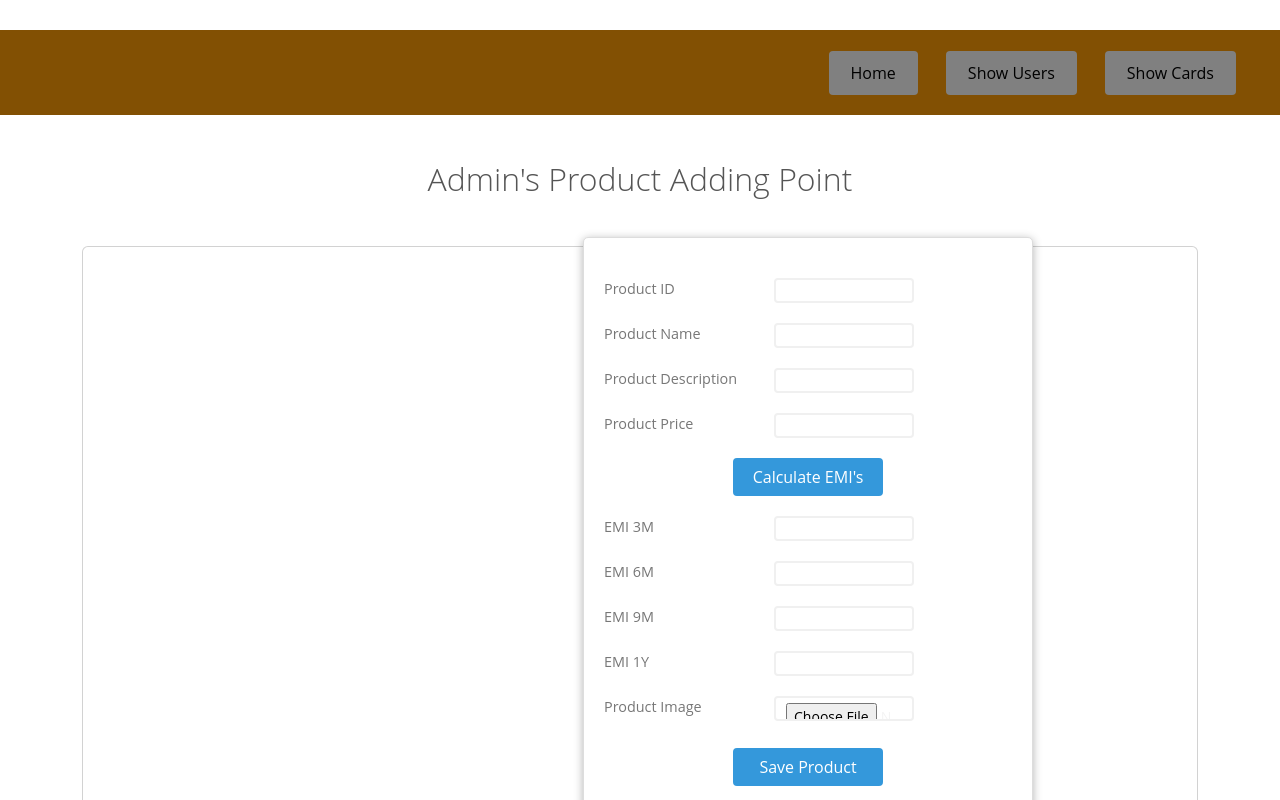
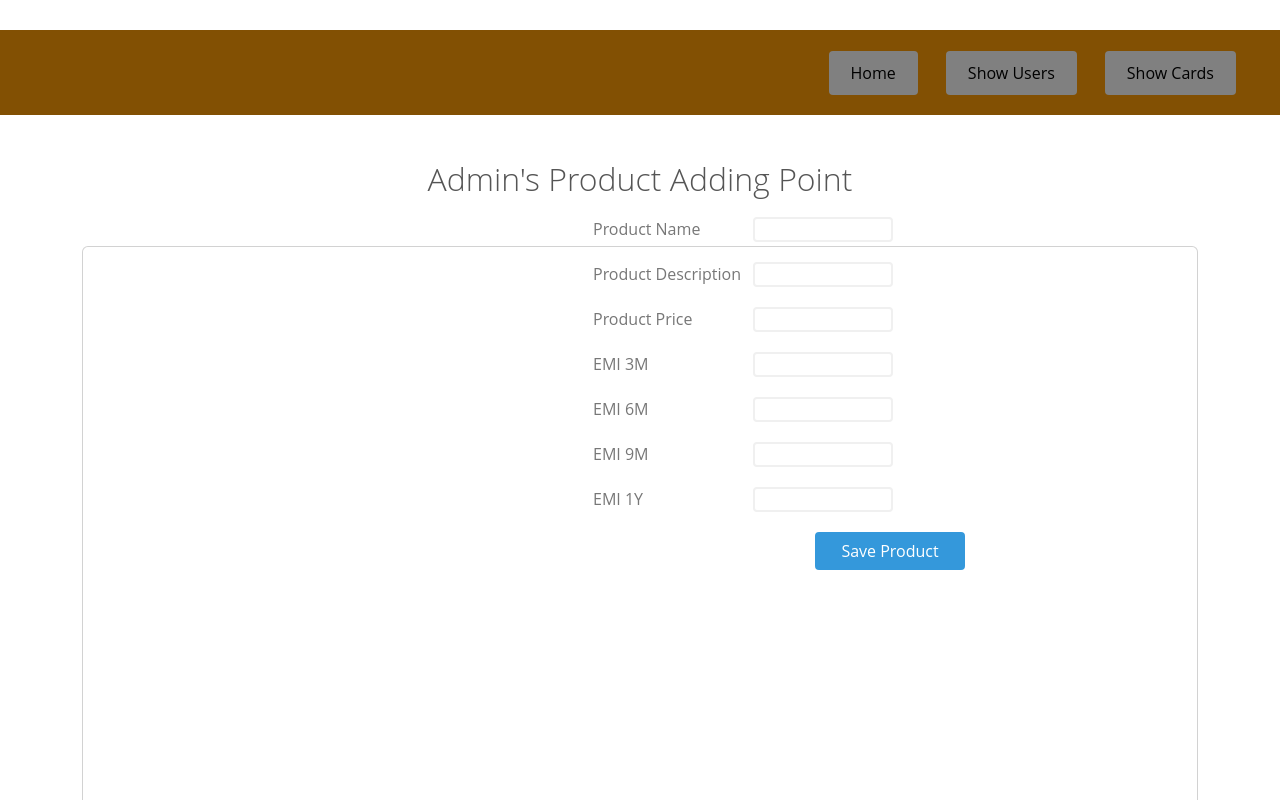
Before and after one commit to abhi6083/Consumer-Finance-Management-System, a React (Create React App) app in the folder my-app/: page /addproduct in a window 1280 px wide. Shown: the top 800 px of the page. Built offline with nearby package versions, Linux system fonts and the light colour scheme; the HTML template or start-up script is replaced by a standard one.

Commit message:
I am done  :)

```diff
--- a/my-app/src/components/pages/Adminpage.js
+++ b/my-app/src/components/pages/Adminpage.js
@@ -1,5 +1,6 @@
-import React from 'react'
-import { Link, useNavigate } from 'react-router-dom'
+
+import { Link, } from 'react-router-dom'
+import React,{useState,useEffect} from 'react'
 
 
 import "./Adminpage.module.css";
@@ -15,6 +16,17 @@ import {
 
 
 export default function Adminpage() {
+
+
+  const [user,setuser]=useState([])
+  useEffect(()=>{
+    fetch('http://localhost:9797/userRest/api/user', {
+    }).then(response=>response.json())
+    .then(response=>{
+       console.log(response)
+       setuser(response)
+    })
+  },[])
 
   return (
 
@@ -36,7 +48,7 @@ export default function Adminpage() {
             </NavBtn>
 
             <NavBtn>
-              <NavBtnLink to='/activateuser'>Show Cards</NavBtnLink>
+              <NavBtnLink to='/activateuser'>UnFerified Users </NavBtnLink>
             </NavBtn>
 
           </NavMenu>
@@ -70,28 +82,26 @@ export default function Adminpage() {
             <th>Ifsc code</th>
             <th>Applied_on</th>
             <th>IsVerified</th>
-            <th>Create Card</th>
-            <th>Delete</th>
 
 
           </tr>
+          {user.map((u)=>{
+    return(
           <tr>
-            <td>u.regid</td>
-            <td>u.uname</td>
-            <td>u.phone</td>
-            <td>u.email</td>
-            <td>u.address</td>
-            <td>u.cardtype</td>
-            <td>u.bankname</td>
-            <td>u.acc_no</td>
-            <td>u.ifsc_code</td>
-            <td>u.applied_on</td>
-            <td>u.isVerified</td>
-
-            <td><button className="button">Create Card </button></td >
-            <td><button className="button">Delete</button></td >
+            <td>{u.regid}</td>
+            <td>{u.uname}</td>
+            <td>{u.phone}</td>
+            <td>{u.email}</td>
+            <td>{u.address}</td>
+            <td>{u.cardtype}</td>
+            <td>{u.bankname}</td>
+            <td>{u.acc_no}</td>
+            <td>{u.ifsc_code}</td>
+            <td>{u.applied_on}</td>
+            <td>{u.isVerified}</td>
 
           </tr >
+           )})}
         </table >
 
 
--- a/my-app/src/components/pages/Dashboard.js
+++ b/my-app/src/components/pages/Dashboard.js
@@ -14,24 +14,27 @@ import {
 
 export default function Dashboard({regid}) {
 
-    // const[card,setcard]=useState()
-    // const[prodh,setprodh]=useState([])
+    const[card,setcard]=useState([])
+    const[prodh,setprodh]=useState([])
 
-    // fetch('http://localhost:9797/cardapi/findcard/'+regid, {
-    // }).then(response=>response.json())
-    // .then(response=>{
-    //    console.log(response)
-    //    console.log("nanda")
-    //    setcard(response)
-   // })
-    // useEffect(()=>{
-    //     fetch('http://localhost:9797/producthistory/api/ph/'+regid, {
-    //     }).then(response=>response.json())
-    //     .then(response=>{
-    //        console.log(response)
-    //        setprodh(response)
-    //     })
-    //   },[])
+    useEffect(()=>{
+        fetch('http://localhost:9797/producthistory/api/ph/'+regid, {
+        }).then(response=>response.json())
+        .then(response=>{
+           console.log(response)
+           setprodh(response)
+        })
+        fetch('http://localhost:9797/cardapi/findcard/'+regid, {
+      }).then(response=>response.json())
+     .then(response=>{
+         console.log(response)
+         console.log("nanda")
+         setcard(response)
+     })
+      },[])
+
+
+
 
     return (
 <div>
@@ -62,23 +65,23 @@ export default function Dashboard({regid}) {
             <div className={styles.carddetails}>
 
                     <label htmlFor="cardno">Card Number:</label>
-                    <input type="text" id="cardno" name="cardno" value="123456" readonly />
+                    <input type="text" id="cardno" name="cardno" value={card.cardno} readonly />
                     <br/>
                         <label htmlFor="name">User Id:</label>
-                    <input type="text" id="name"  name="name" value="nanda" readonly/>
+                    <input type="text" id="name"  name="name" value={card.regid} readonly/>
                     <br/>
                     <label htmlFor="validity">Valid till:</label>
 
-                    <input type="text" id="validity" name="validity" value="07-23" readonly/>
+                    <input type="text" id="validity" name="validity" value={card.validity} readonly/>
                     <br/>
                     <label htmlFor="ctype">Card Type:</label>
-                    <input type="text" id="ctype" name="ctype" value="Gold"  readonly/>
+                    <input type="text" id="ctype" name="ctype" value={card.cardtype}  readonly/>
              </div>
 
 
              <div className={styles.cardinfo}>
-                    TOTAL CREDIT:20000<br/>
-                    REMAINING CREDIT:19000<br/>
+                    TOTAL CREDIT:{card.initialbal}<br/>
+                    REMAINING CREDIT:{card.availbal}<br/>
              </div>
 
 
@@ -99,13 +102,14 @@ export default function Dashboard({regid}) {
                </tr>
            </thead>
            <tbody>
-
+           {prodh.map((product)=>{
+    return(
             <tr>
-                  <td>IQOO</td>
-                  <td>10000</td>
-                  <td>250</td>
+                  <td>{product.prodname}</td>
+                  <td>{product.price}</td>
+                  <td>{product.amountpaid}</td>
                </tr>
-
+               )})}
            </tbody>
 
        </table>
--- a/my-app/src/components/pages/ProductDetails.js
+++ b/my-app/src/components/pages/ProductDetails.js
@@ -12,27 +12,11 @@ export default function ProductDetails({regid}) {
     const[prod,setprod]=useState([])
     console.log(prodid)
     const[emi,setemi]=useState()
-    var flag1=1
 
-    const submit=()=>{
 
-        fetch('http://localhost:9797/cardapi/findcard/'+regid, {
-    }).then(response=>response.json())
-    .then(response=>{
-       console.log(response)
-       console.log("nanda")
-       console.log(response.availbal)
-       console.log(emi)
-    })
-
-    fetch('http://localhost:9797/cardapi/updatebal/'+regid+'/'+emi, {
-    }).then(response=>response.json())
-    .then(response=>{
-       console.log(response)
-       setbal(response.availbal)
-    })
+    const nanda=(balance)=>{
         const obj={
-        ammount_bal:bal,
+            ammount_bal:balance,
             amountpaid:emi,
             emi:emi,
             price:prod.price,
@@ -40,8 +24,7 @@ export default function ProductDetails({regid}) {
             prodname:prod.prodname,
             regid:regid
         }
-
-
+        console.log(obj)
 
         fetch('http://localhost:9797/producthistory/api/ph', {
             method: 'POST',
@@ -58,6 +41,34 @@ export default function ProductDetails({regid}) {
                 }
             }
             )
+    }
+
+    const submit=()=>{
+
+        fetch('http://localhost:9797/cardapi/findcard/'+regid, {
+    }).then(response=>response.json())
+    .then(response=>{
+       console.log(response)
+       console.log("nanda")
+       console.log(response.availbal)
+       console.log(emi)
+       console.log(response.availbal-emi)
+       const balance=response.availbal-emi
+       setbal(balance)
+       nanda(balance)
+    })
+
+    // fetch('http://localhost:9797/cardapi/updatebal/'+regid+'/'+emi, {
+    // }).then(response=>response.json())
+    // .then(response=>{
+    //    console.log(response)
+    //    setbal(response.availbal)
+    // })
+
+
+
+
+
 
         }
 
--- a/my-app/src/components/pages/addProduct.js
+++ b/my-app/src/components/pages/addProduct.js
@@ -15,13 +15,6 @@ import {
 
 
 export default function AddProduct() {
-
-    const calculateEMI=()=>{
-
-
-
-
-    }
 
 
     const[prodid,setprodid]=useState()
@@ -41,10 +34,10 @@ export default function AddProduct() {
     const submit=()=>{
         var flag=1
         const obj={
-            prodid : prodid,
+
             prodname : prodname,
             proddesc : proddesc,
-            prodimg : prodimg,
+
             price : price,
             emi_3m : emi_3m,
             emi_6m : emi_6m,
@@ -52,23 +45,7 @@ export default function AddProduct() {
             emi_1y : emi_1y
         }
 
-
-        fetch('http://localhost:9797/api/products/'+prodid, {
-        method: 'GET',
-        headers: {
-            'Accept': 'application/json',
-            'Content-Type': 'application/json'
-        }
-        })
-        .then(response => response.json())
-        .then(response =>{
-            if( JSON.stringify(response)==="true"){
-                console.log("1 pahucha")
-                alert("User Already Exist")
-                navigate('/login')
-            }
-            else{
-                fetch('http://localhost:9797/userRest/api/user', {
+        fetch('http://localhost:9797/api/products', {
             method: 'POST',
             headers: {
                 'Accept': 'application/json',
@@ -78,16 +55,14 @@ export default function AddProduct() {
             })
             .then(response => response.json())
             .then(response =>{
+                console.log(response)
                 if( JSON.stringify(response)==="true"){
-                        console.log("2 pahucha")
-                        navigate("/login")
+                    navigate("/activateuser")
                 }
             }
             )
 
-            }
-        }
-        )
+
 
 }
 
@@ -137,11 +112,8 @@ export default function AddProduct() {
             <div className="container">
                 <div className="card">
                     <section id="body">
-                        <form>
-                            <div>
-                                <label for="prodid">Product ID</label>
-                                <input type="text" name="prodid" onChange={(e)=>setprodid(e.target.value)} required />
-                            </div>
+
+
                             <div>
                                 <label for="prodname">Product Name</label>
                                 <input type="text" name="prodname" onChange={(e)=>setprodname(e.target.value)} required />
@@ -158,9 +130,9 @@ export default function AddProduct() {
                                 <label for="price">Product Price</label>
                                 <input type="text" name="price" onChange={(e)=>setprice(e.target.value)} required />
                             </div>
-                            <div style={{display: "flex"}}>
+                            {/* <div style={{display: "flex"}}>
                                 <button type="submit" onClick={calculateEMI}>Calculate EMI's</button>
-                            </div>
+                            </div> */}
                             <div>
                                 <label for="emi3">EMI 3M</label>
                                 <input type="text" name="emi3" onChange={(e)=>setemi_3m(e.target.value)} required />
@@ -177,15 +149,15 @@ export default function AddProduct() {
                                 <label for="emi1y">EMI 1Y</label>
                                 <input type="text" name="emi1y" onChange={(e)=>setemi_1y(e.target.value)} required />
                             </div>
-                            <div>
+                            {/* <div>
                                 <label for="image">Product Image</label>
                                 <input type="file" name="image"
                                     style={{display: 'inline-block'}} accept="image/x-png,image/jpeg,image/jpg" onChange={(e)=>setprodimg(e.target.value)} required />
+                            </div> */}
+                            <div style={{display: "flex"}}>
+                                <button value="Save Product" onClick={submit}>Save Product</button>
                             </div>
-                            <div style={{display: "flex"}}>
-                                <button type="submit" value="Save Product" onClick={submit}>Save Product</button>
-                            </div>
-                        </form>
+
                     </section>
 
                 </div>
--- a/my-app/src/components/pages/adminlogin.js
+++ b/my-app/src/components/pages/adminlogin.js
@@ -1,9 +1,14 @@
-import React from 'react'
-import { Link } from 'react-router-dom'
+
+
+import {  useNavigate } from 'react-router-dom'
 
 import '../../App.css'
 
 export default function AdminLoginPage() {
+  const navigate=useNavigate();
+    const submit=()=>{
+        navigate("/adminpage")
+    }
     return (
 
         <section id="body">
@@ -21,7 +26,7 @@ export default function AdminLoginPage() {
                     </div>
                     <br />
                     <div style={{ display: "flex" }}>
-                        <button type="submit" value="Login"> LOGIN</button>
+                        <button onClick={submit} value="Login"> LOGIN</button>
                     </div>
                 </div>
                 <div className="alert-danger">
```
Also changed, not shown: 1 other file (tests, documents, lock files or other folders). Lines whose indentation alone changed are shown as unchanged.
